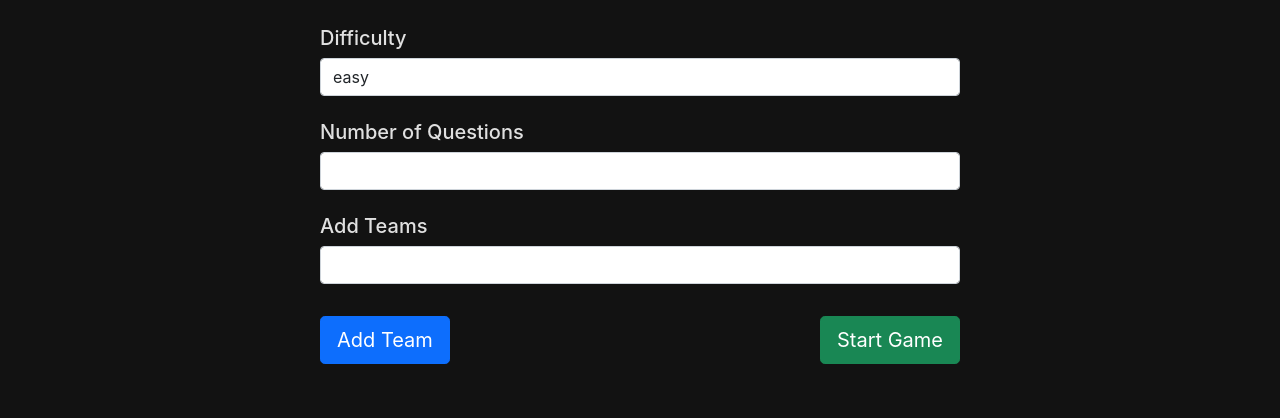
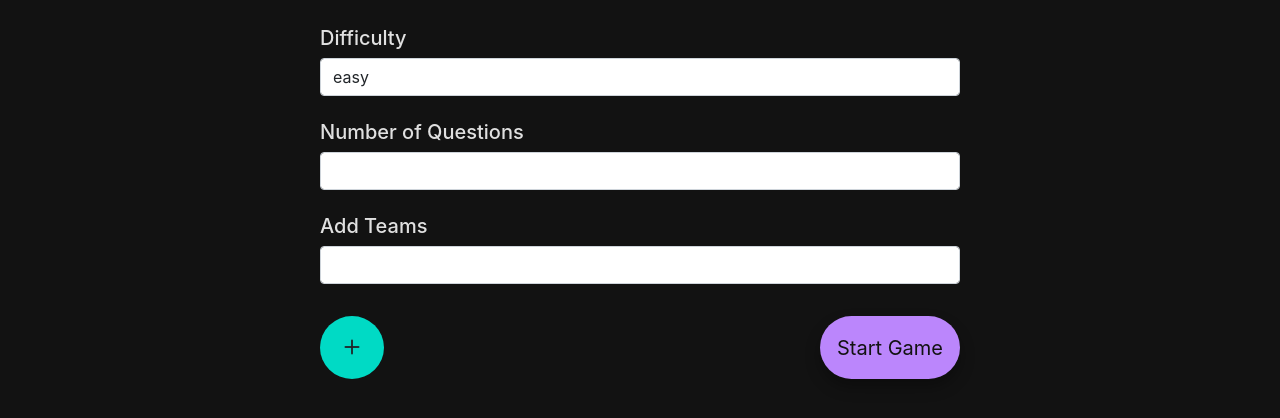
Before and after one commit to mckennapenley/trivia-night-react, a React app: page /game in a window 1280 px wide. Shown: the part 194-612 px from the top of the page. Built offline with nearby package versions, Linux system fonts and the light colour scheme.

Commit message:
updates style for NewGameForm component

```diff
--- a/src/Pages/Nav.css
+++ b/src/Pages/Nav.css
@@ -11,3 +11,7 @@ ul {
   background: none;
   border: none; */
 }
+
+li:hover {
+  transform: translateY(-3px);
+}
--- a/src/components/StartGame/NewGameForm.js
+++ b/src/components/StartGame/NewGameForm.js
@@ -90,12 +90,13 @@ const NewGameForm = (props) => {
         <div className="d-flex justify-content-between">
           <button
             type="button"
-            className="btn btn-lg btn-primary"
+            className="btn btn-lg"
+            id="add-team-button"
             onClick={handleAddTeam}
           >
-            Add Team
+            <i class="bi bi-plus bi-2x"></i>
           </button>
-          <button type="submit" className="btn btn-lg btn-success">
+          <button type="submit" className="btn btn-lg" id="start-game-btn">
             Start Game
           </button>
         </div>
--- a/src/index.css
+++ b/src/index.css
@@ -66,16 +66,44 @@ button > * {
   margin-top: 250px;
 }
 
-/* #home-page-btn {
-  background-color: #bb86fc;
-  border-color: #bb86fc;
-  color: #dedede;
-} */
-
 .navbar-brand {
   color: #bb86fc;
 }
 
 .navbar-brand:hover {
-  color: #bb86fc;
+  color: #9a4cfa;
+  transform: translateY(-3px);
 }
+
+#add-team-button {
+  border-radius: 50%;
+  background-color: #00dac5;
+  transition: all 0.3s ease 0s;
+}
+
+#add-team-button:hover {
+  background-color: #00b8a5;
+  transform: translateY(-3px);
+  box-shadow: 0px 15px 20px rgba(0, 184, 165, 0.4);
+  color: #fff;
+}
+
+.bi-plus {
+  font-size: 30px;
+}
+
+#start-game-btn {
+  background-color: #bb86fc;
+  color: #121212;
+  /* border-color: #bb86fc; */
+  box-shadow: 0px 8px 15px rgba(0, 0, 0, 0.3);
+  border-radius: 45px;
+  transition: all 0.3s ease 0s;
+}
+
+#start-game-btn:hover {
+  background-color: #9a4cfa;
+  box-shadow: 0px 15px 20px rgba(154, 76, 250, 0.4);
+  color: #fff;
+  transform: translateY(-3px);
+}
```
